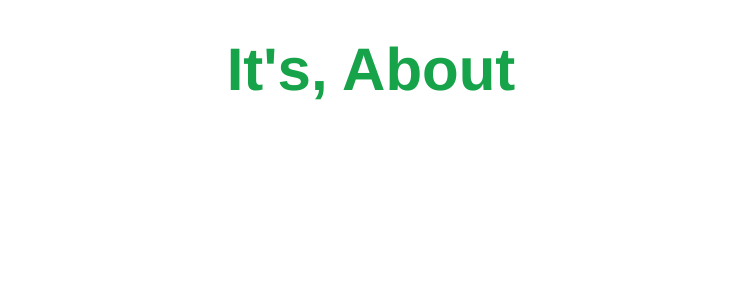
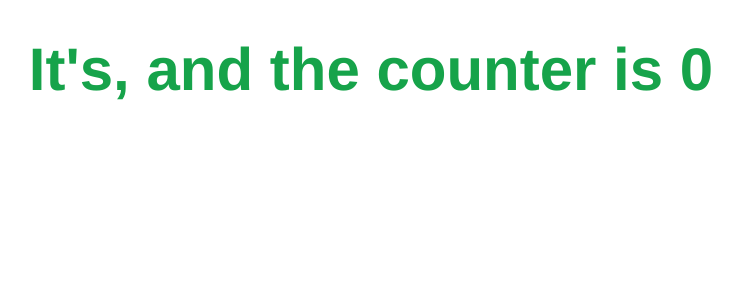
Before and after one commit to doguskysilva/pope-is-pop, a Vue app: page /about in a window 1280 px wide. Shown: the top 300 px of the page, without its empty margins (269-1011 px from the left). Built offline with nearby package versions, Linux system fonts and the light colour scheme.

Commit message:
feat: add suport to vuex

```diff
--- a/package.json
+++ b/package.json
@@ -8,7 +8,8 @@
   },
   "dependencies": {
     "vue": "^3.2.25",
-    "vue-router": "^4.0.12"
+    "vue-router": "^4.0.12",
+    "vuex": "^4.0.2"
   },
   "devDependencies": {
     "@vitejs/plugin-vue": "^2.0.0",
--- a/src/components/About.vue
+++ b/src/components/About.vue
@@ -1,7 +1,11 @@
-<script setup lang="ts"></script>
+<script setup lang="ts">
+import { useStore } from '../store';
+
+const store = useStore()
+</script>
 
 <template>
   <h1 class="text-center w-full font-bold text-6xl text-green-600 my-10">
-    It's, About
+    It's, and the counter is {{store.state.count}}
   </h1>
 </template>
--- a/src/components/HelloWorld.vue
+++ b/src/components/HelloWorld.vue
@@ -1,7 +1,10 @@
 <script setup lang="ts">
 import { ref } from 'vue'
+import { useStore } from '../store';
 
 defineProps<{ msg: string }>()
+
+const store = useStore()
 
 const count = ref(0)
 </script>
@@ -23,10 +26,10 @@ const count = ref(0)
       Vite Docs
     </a>
     |
-    <a href="https://v3.vuejs.org/" target="_blank">Vue 3 Docs</a>
+    <router-link to="/about">Vue 3 Docs</router-link>
   </p>
 
-  <button type="button" @click="count++">count is: {{ count }}</button>
+  <button type="button" @click="store.commit('increment')">count is: {{ store.state.count }}</button>
   <p>
     Edit
     <code>components/HelloWorld.vue</code> to test hot module replacement.
--- a/src/main.ts
+++ b/src/main.ts
@@ -2,5 +2,9 @@ import { createApp } from 'vue'
 import App from './App.vue'
 import './index.css'
 import router from './router'
+import { key, store } from './store'
 
-createApp(App).use(router).mount('#app')
+createApp(App)
+  .use(store, key)
+  .use(router)
+  .mount('#app')
--- /dev/null
+++ b/src/store.ts
@@ -0,0 +1,24 @@
+import { InjectionKey } from 'vue'
+import { createStore, useStore as baseUseStore, Store } from 'vuex'
+
+export interface State {
+    count: number
+}
+
+export const key: InjectionKey<Store<State>> = Symbol()
+
+export const store = createStore<State>({
+    state: {
+        count: 0
+    },
+    mutations: {
+        increment(state: State) {
+            state.count++
+        }
+    }
+})
+
+// define your own `useStore` composition function
+export function useStore() {
+    return baseUseStore(key)
+}
```
Also changed, not shown: 1 other file (tests, documents, lock files or other folders).
